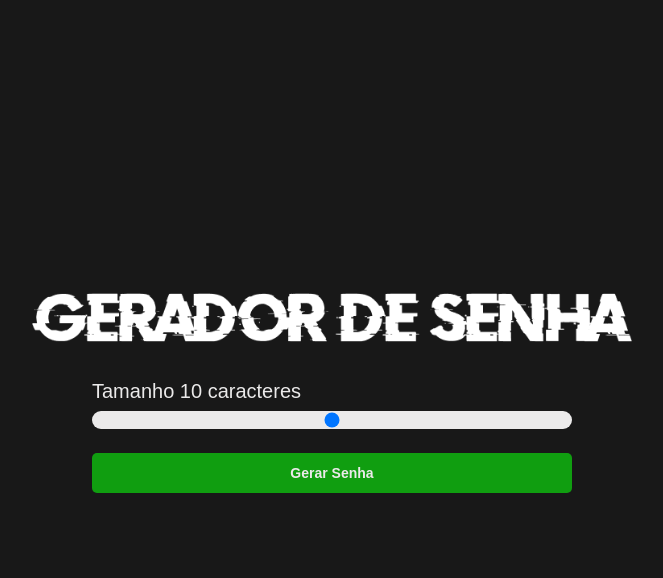
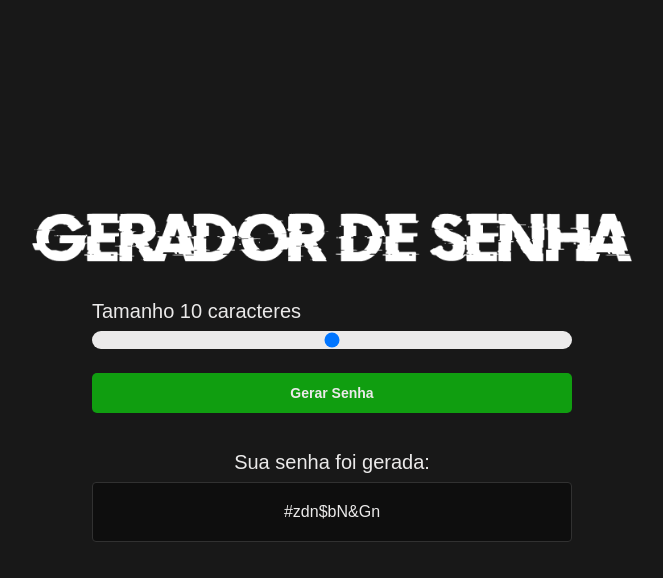
Before and after one commit to btwSanToS/Projetos_JavaScript, a plain HTML site: page GeradorDeSenha/index.html in a window 1280 px wide. Both pictures are taken after a click on the button "Gerar Senha". Shown: the whole page, without its empty margins (308-971 px from the left). Drawn offline with Linux system fonts and the light colour scheme.

Commit message:
Projeto finalizado.
último commit referente ao script. Realizado a insersão de alguns dados no HTML. Funções já ativadas e em perfeito estado.

```diff
--- a/GeradorDeSenha/index.html
+++ b/GeradorDeSenha/index.html
@@ -15,14 +15,15 @@
     <img class="logo" src="./assets/logo.png" alt="Gerador de senha Logo" />
 
     <main class="container-input">
-        <span>Tamanho <span id="valor">10 </span>caracteres</span>
+        <span>Tamanho <span id="valor"></span> caracteres</span>
         <input id="slider" class="slider" type="range" min="4" max="16" value="10" />
 
-        <button id="button" class="button-cta">Gerar Senha</button>
+        <button id="button" class="button-cta" onclick="generatePassword()">Gerar Senha</button>
     </main>
-    <div id="container-password" class="container-password hide">
+
+    <div id="container-password" onclick="copyPassword()" class="container-password hide">
         <span class="title">Sua senha foi gerada:</span>
-        <span class="password"></span>
+        <span id="password" class="password"></span>
         <span class="tooltip">Clique na senha para copiar. 👆</span>
     </div>
 
--- a/GeradorDeSenha/script.js
+++ b/GeradorDeSenha/script.js
@@ -1,5 +1,34 @@
 let sliderElement = document.querySelector("#slider");
-let buttonEleemnt = document.querySelector("#button");
+let buttonElement = document.querySelector("#button");
 
-let sizePassword = documment.querySelector("#valor");
-let password = document.querySelector("#password")
+let sizePassword = document.querySelector("#valor");
+let password = document.querySelector("#password");
+
+let containerPassword = document.querySelector("#container-password");
+
+let charset =
+  "abcdefghijklmnopqrstuvwxyzABCDEFGHIJKLMNOPQRSTUVWXYZ0123456789!@#$%&*";
+let novaSenha = "";
+
+sizePassword.innerHTML = sliderElement.value;
+
+sliderElement.oninput = function () {
+  sizePassword.innerHTML = this.value;
+};
+
+function generatePassword(){
+  let pass = "";
+
+  for(let i = 0, n = charset.length; i < sliderElement.value; ++i) {
+    pass += charset.charAt(Math.floor(Math.random() * n));
+  }
+
+  containerPassword.classList.remove("hide")
+  password.innerHTML = pass;
+  novaSenha = pass;
+};
+
+function copyPassword() {
+    alert("Senha copiada com sucesso!")
+    navigator.clipboard.writeText(novaSenha);
+}
```
